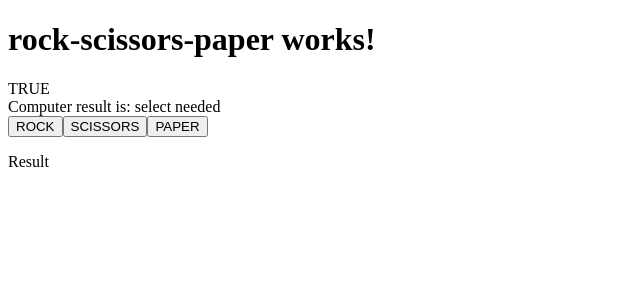
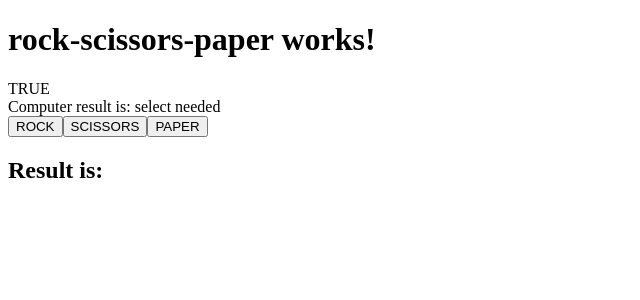
Before and after one commit to Last-Nessie/angular-basic, an Angular app: page / in a window 1280 px wide. Both pictures are taken after a click on the button "Start game". Shown: the top 300 px of the page, without its empty margins (0-640 px from the left). Built offline with nearby package versions, Linux system fonts and the light colour scheme.

Commit message:
update game

```diff
--- a/src/app/rock-scissors-paper/card-selection/card-selection.component.html
+++ b/src/app/rock-scissors-paper/card-selection/card-selection.component.html
@@ -5,32 +5,4 @@
 <button (click)="userSelection(1)">SCISSORS</button>
 <button (click)="userSelection(2)">PAPER</button>
 
-
-<!--
-0 > 1 - true
-1 > 2 - true
-2 > 0 - true
-
-
-U-C
-﻿
-0-1 //U win +++
--1
-
-0-2 //C win
--2
-
-1-0 //C win
-1
-
-1-2 //U win +++
--1
-
-2-1 //C win
-1
-
-2-0 //U win +++
-2
-
-
--->
+<h2>Result is: {{whoIsWinner}}</h2>
--- a/src/app/rock-scissors-paper/card-selection/card-selection.component.ts
+++ b/src/app/rock-scissors-paper/card-selection/card-selection.component.ts
@@ -13,6 +13,7 @@ export class CardSelectionComponent implements OnInit {
   }
 
   public compResult: any;
+  public whoIsWinner: string = '';
 
   compSelection() {
     return this.compResult = Math.floor(Math.random() * 3);
@@ -28,11 +29,14 @@ export class CardSelectionComponent implements OnInit {
     if (this.compResult === userData) {
 
       console.log('try again');
+      this.whoIsWinner = 'try again';
 
     } else if ((userData - this.compResult) === (-1 || 2)) {
       console.log('USER - winner');
+      this.whoIsWinner = 'USER - winner';
     } else {
-      console.log('COMPUTER - winner')
+      console.log('COMPUTER - winner');
+      this.whoIsWinner = 'COMPUTER - winner';
     }
 
   }
@@ -42,19 +46,15 @@ export class CardSelectionComponent implements OnInit {
     switch (data) {
       case 0:
         return 'ROCK';
-        break;
 
       case 1:
         return 'SCISSORS';
-        break;
 
       case 2:
         return 'PAPER';
-        break;
 
       default:
         return 'select needed';
-        break;
     }
   }
 
--- a/src/app/rock-scissors-paper/player-result/player-result.component.html
+++ b/src/app/rock-scissors-paper/player-result/player-result.component.html
@@ -1 +1 @@
-<p>Result</p>
+<!--<p>Result</p>-->
```
